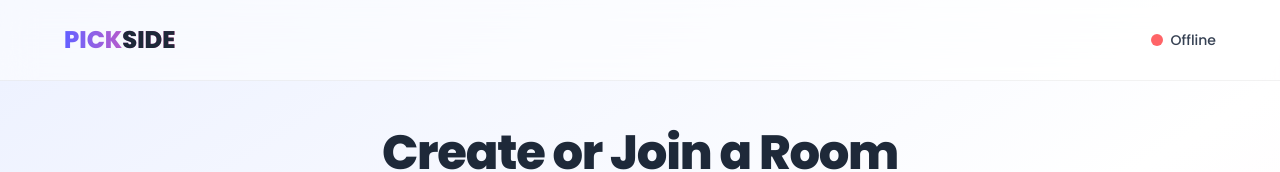
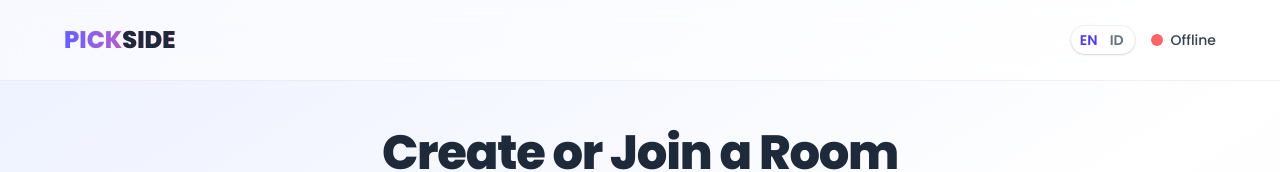
Before and after one commit to GP2-PICKSIDE/GP_PHASE2_PICKSIDE, a React (Vite) app in the folder client/: page /play in a window 1280 px wide. Shown: the top 172 px of the page. Built offline with nearby package versions, Linux system fonts and the light colour scheme; no server answers.

Commit message:
feat: add toggle language (en,id)

```diff
--- a/client/src/components/NavBar.jsx
+++ b/client/src/components/NavBar.jsx
@@ -1,15 +1,48 @@
+import { useState } from "react";
 import { Link } from "react-router";
 import useSocketStore from "../stores/socketStore";
 
 const NavBar = () => {
   const { isConnected } = useSocketStore();
+  const [lang, setLang] = useState("en"); // static toggle
+
+  const toggleLang = () => {
+    setLang((prev) => (prev === "en" ? "id" : "en"));
+  };
 
   return (
     <nav className="flex justify-between px-8 md:px-16 py-6 items-center bg-white/50 backdrop-blur-lg border-b border-black/5">
-      <Link to="/play" className="font-extrabold text-2xl bg-gradient-to-r from-indigo-500 to-pink-500 text-transparent bg-clip-text">
+      {/* Brand */}
+      <Link
+        to="/play"
+        className="font-extrabold text-2xl bg-gradient-to-r from-indigo-500 to-pink-500 text-transparent bg-clip-text"
+      >
         PICK<span className="text-gray-800">SIDE</span>
       </Link>
 
+      <div className="flex items-center gap-4">
+        {/* Simple white toggle */}
+        <button
+          onClick={toggleLang}
+          className="flex items-center justify-between w-16 px-1 py-1 rounded-full bg-white shadow ring-1 ring-black/5 text-sm font-semibold"
+        >
+          <span
+            className={`w-1/2 text-center transition cursor-pointer ${
+              lang === "en" ? "text-indigo-600" : "text-gray-500"
+            }`}
+          >
+            EN
+          </span>
+          <span
+            className={`w-1/2 text-center transition cursor-pointer ${
+              lang === "id" ? "text-indigo-600" : "text-gray-500"
+            }`}
+          >
+            ID
+          </span>
+        </button>
+
+        {/* Connection status */}
         <div className="flex items-center gap-2">
           <span
             className={`w-3 h-3 rounded-full ${
@@ -20,6 +53,7 @@ const NavBar = () => {
             {isConnected ? "Online" : "Offline"}
           </p>
         </div>
+      </div>
     </nav>
   );
 };
```
Lines whose indentation alone changed are shown as unchanged.
